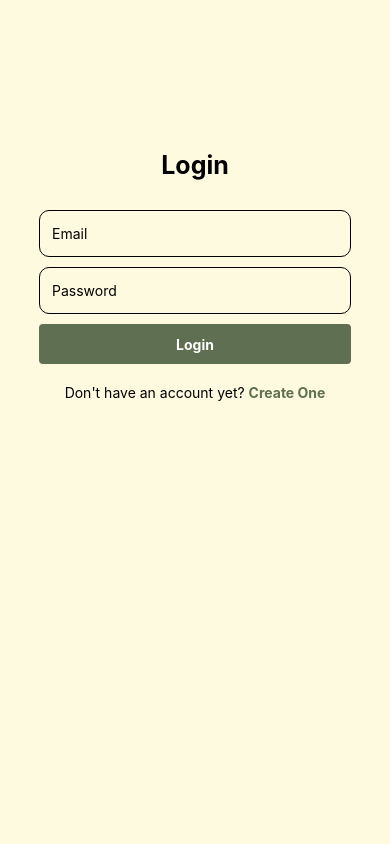
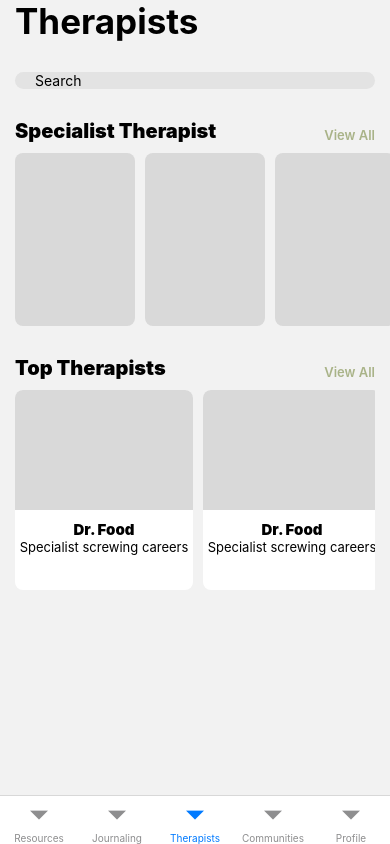
Before and after one commit to Fadel-Kassab/Mental-Health-Project, a React Native app: screen /Therapists in a window 390 px wide. Built offline with nearby package versions, Linux system fonts and the light colour scheme.

Commit message:
- therapist list and card

```diff
--- /dev/null
+++ b/src/components/specialties/SpecialtiesList.tsx
@@ -0,0 +1,30 @@
+import {StyleSheet, Text, View} from 'react-native';
+import React from 'react';
+
+const SpecialtiesList = () => {
+  return (
+    <View>
+      <View style={styles.specialist_list}>
+        <View style={styles.specialist_card} />
+        <View style={styles.specialist_card} />
+        <View style={styles.specialist_card} />
+      </View>
+    </View>
+  );
+};
+
+export default SpecialtiesList;
+
+const styles = StyleSheet.create({
+  specialist_card: {
+    backgroundColor: '#D9D9D9',
+    height: 173,
+    width: 120,
+    borderRadius: 8,
+  },
+  specialist_list: {
+    display: 'flex',
+    flexDirection: 'row',
+    gap: 10,
+  },
+});
--- /dev/null
+++ b/src/components/therapists/TherapistsCard.tsx
@@ -0,0 +1,45 @@
+import {StyleSheet, Text, View} from 'react-native';
+import React from 'react';
+
+const TherapistsCard = () => {
+  return (
+    <View style={styles.topdocs_card}>
+      <View style={styles.inside_box} />
+      <Text style={styles.therapist_name}>Dr. Food</Text>
+      <Text style={styles.therapist_specialization}>
+        Specialist screwing careers
+      </Text>
+    </View>
+  );
+};
+
+export default TherapistsCard;
+
+const styles = StyleSheet.create({
+  topdocs_card: {
+    backgroundColor: 'white',
+    height: 200,
+    width: 178,
+    borderRadius: 8,
+    marginRight: 10,
+    textAlign: 'center',
+  },
+  inside_box: {
+    backgroundColor: '#D9D9D9',
+    height: 120,
+    width: 178,
+    borderTopRightRadius: 8,
+    borderTopLeftRadius: 8,
+  },
+  therapist_name: {
+    marginTop: 10,
+    fontSize: 15,
+    fontWeight: '900',
+    color: 'black',
+    textAlign: 'center',
+  },
+  therapist_specialization: {
+    fontSize: 13,
+    textAlign: 'center',
+  },
+});
--- /dev/null
+++ b/src/components/therapists/TherapistsList.tsx
@@ -0,0 +1,27 @@
+import {ScrollView, StyleSheet, Text, View} from 'react-native';
+import React from 'react';
+import TherapistsCard from './TherapistsCard';
+
+const TherapistsList = () => {
+  return (
+    <ScrollView
+      style={styles.therapistsList}
+      pagingEnabled={true}
+      horizontal={true}>
+      <TherapistsCard />
+      <TherapistsCard />
+      <TherapistsCard />
+      <TherapistsCard />
+      <TherapistsCard />
+      <TherapistsCard />
+    </ScrollView>
+  );
+};
+
+export default TherapistsList;
+
+const styles = StyleSheet.create({
+  therapistsList: {
+    paddingBottom: 10,
+  },
+});
--- a/src/navigation/index.tsx
+++ b/src/navigation/index.tsx
@@ -34,7 +34,10 @@ const Entry = () => {
 
   return (
     <NavigationContainer>
-      {!user.token ? (
+      <Stack.Navigator screenOptions={{headerShown: false}}>
+        <Stack.Screen name="tab" component={TabNavigator} />
+      </Stack.Navigator>
+      {/* {!user.token ? (
         <Stack.Navigator>
           <Stack.Screen
             name="sigin"
@@ -48,10 +51,8 @@ const Entry = () => {
           />
         </Stack.Navigator>
       ) : (
-        <Stack.Navigator screenOptions={{headerShown: false}}>
-          <Stack.Screen name="tab" component={TabNavigator} />
-        </Stack.Navigator>
-      )}
+
+      )} */}
     </NavigationContainer>
   );
 };
--- a/src/navigation/screens/Therapists.tsx
+++ b/src/navigation/screens/Therapists.tsx
@@ -1,10 +1,27 @@
 import React from 'react';
-import {StyleSheet, Text, View} from 'react-native';
-
+import {StyleSheet, Text, TextInput, View} from 'react-native';
+import SpecialtiesList from '../../components/specialties/SpecialtiesList';
+import TherapistsList from '../../components/therapists/TherapistsList';
+function Header({children}: {children: string}) {
+  return (
+    <View style={style.header_container}>
+      <Text style={style.header_text}>{children}</Text>
+      <Text style={style.header_sec_text}>View All</Text>
+    </View>
+  );
+}
 function Therapists() {
   return (
     <View style={style.main_container}>
       <Text style={style.header}>Therapists</Text>
+      <View style={{height: 30}} />
+      <TextInput placeholder="Search" style={style.input_style} />
+      <Header>Specialist Therapist</Header>
+      <View style={{height: 10}} />
+      <SpecialtiesList />
+      <Header>Top Therapists</Header>
+      <View style={{height: 10}} />
+      <TherapistsList />
     </View>
   );
 }
@@ -18,6 +35,35 @@ const style = StyleSheet.create({
     fontWeight: 'bold',
     color: 'black',
   },
+  input_style: {
+    backgroundColor: '#E3E3E3',
+    borderRadius: 30,
+    width: '100%',
+    paddingHorizontal: 20,
+  },
+  list_header: {
+    fontSize: 10,
+    fontWeight: 'bold',
+    color: '#E3E3E3',
+  },
+  header_text: {
+    fontSize: 20,
+    fontWeight: '900',
+    color: 'black',
+  },
+  header_sec_text: {
+    fontSize: 13,
+    color: '#A9B388',
+    fontWeight: '600',
+  },
+
+  header_container: {
+    display: 'flex',
+    flexDirection: 'row',
+    marginTop: 30,
+    alignItems: 'flex-end',
+    justifyContent: 'space-between',
+  },
 });
 
 export default Therapists;
```
